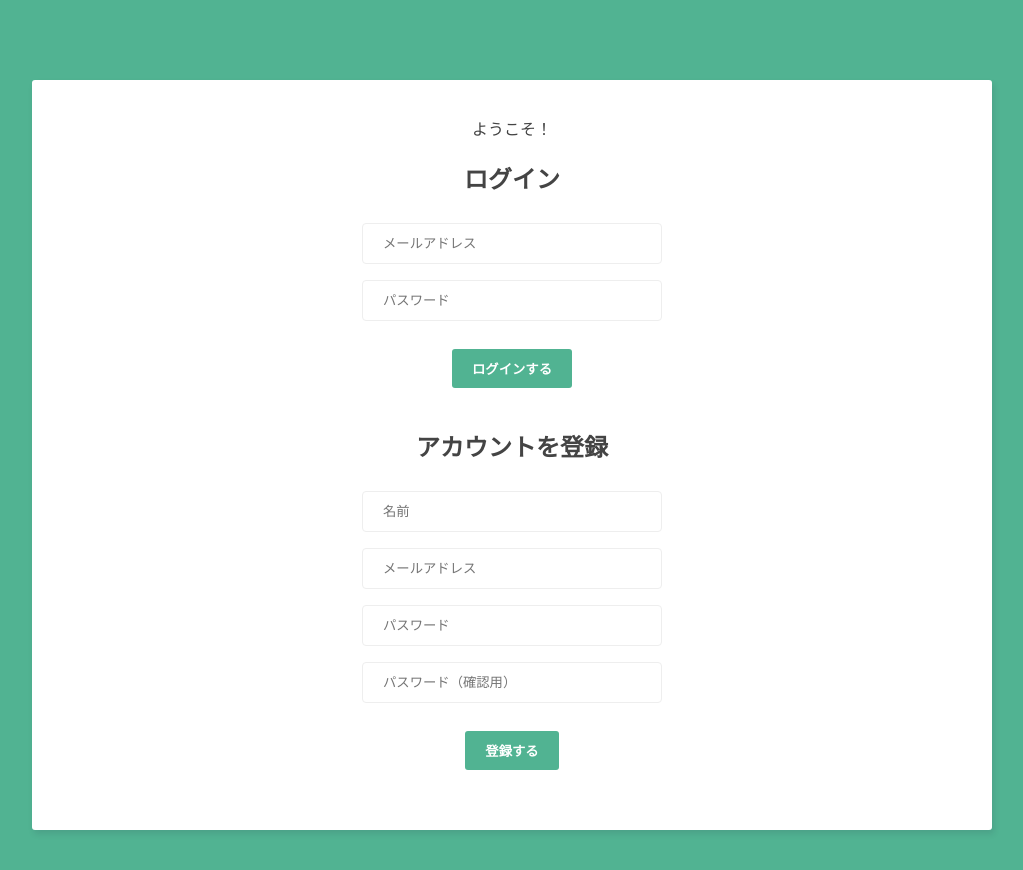
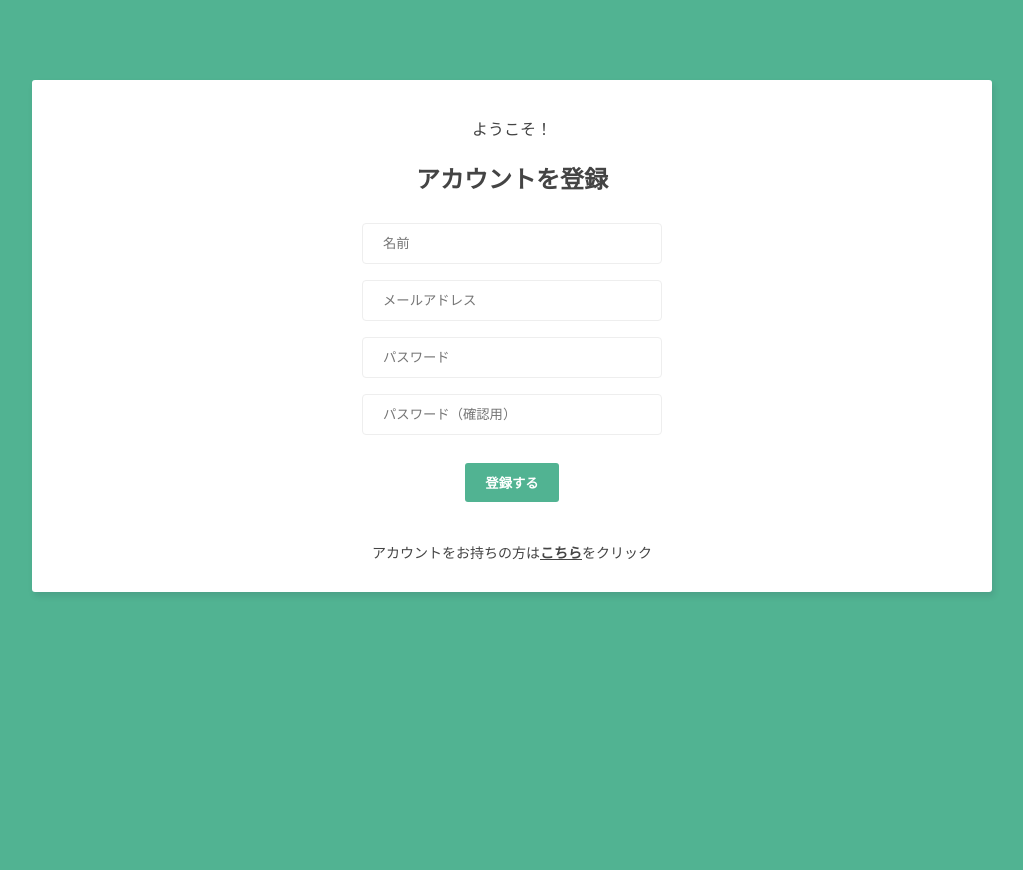
Before and after one commit to masa-bot1/masa-eats, a Vue app in the folder frontend/: page / in a window 1280 px wide. Shown: the top 870 px of the page, without its empty margins (128-1151 px from the left). After the commit the page ends 800 px from the top, so only its background shows below. Built offline with nearby package versions, Linux system fonts and the light colour scheme.

Commit message:
サインアップ画面とログイン画面の切り替えを実装

```diff
--- a/frontend/src/views/WelcomePage.vue
+++ b/frontend/src/views/WelcomePage.vue
@@ -1,8 +1,14 @@
 <template>
   <div class="container welcome">
     <p>ようこそ！</p>
-    <LoginForm />
-    <SignupForm />
+    <div v-if="shouldShowLoginForm">
+      <LoginForm />
+      <p class="change-form">初めての方は<span @click="shouldShowLoginForm = false">こちら</span>をクリック</p>
+    </div>
+    <div v-if="!shouldShowLoginForm">
+      <SignupForm />
+      <p class="change-form">アカウントをお持ちの方は<span @click="shouldShowLoginForm = true">こちら</span>をクリック</p>
+    </div>
   </div>
 </template>
 
@@ -11,6 +17,11 @@
 import SignupForm from '../components/SignupForm.vue'
 export default {
   components: { LoginForm, SignupForm },
+  data () {
+    return {
+      shouldShowLoginForm: false
+    }
+  }
 }
 
 </script>
@@ -45,4 +56,8 @@
   .welcome button {
     margin: 20px auto;
   }
+  .change-form {
+    font-size: 14px;
+    margin: 10px;
+  }
 </style>
```
